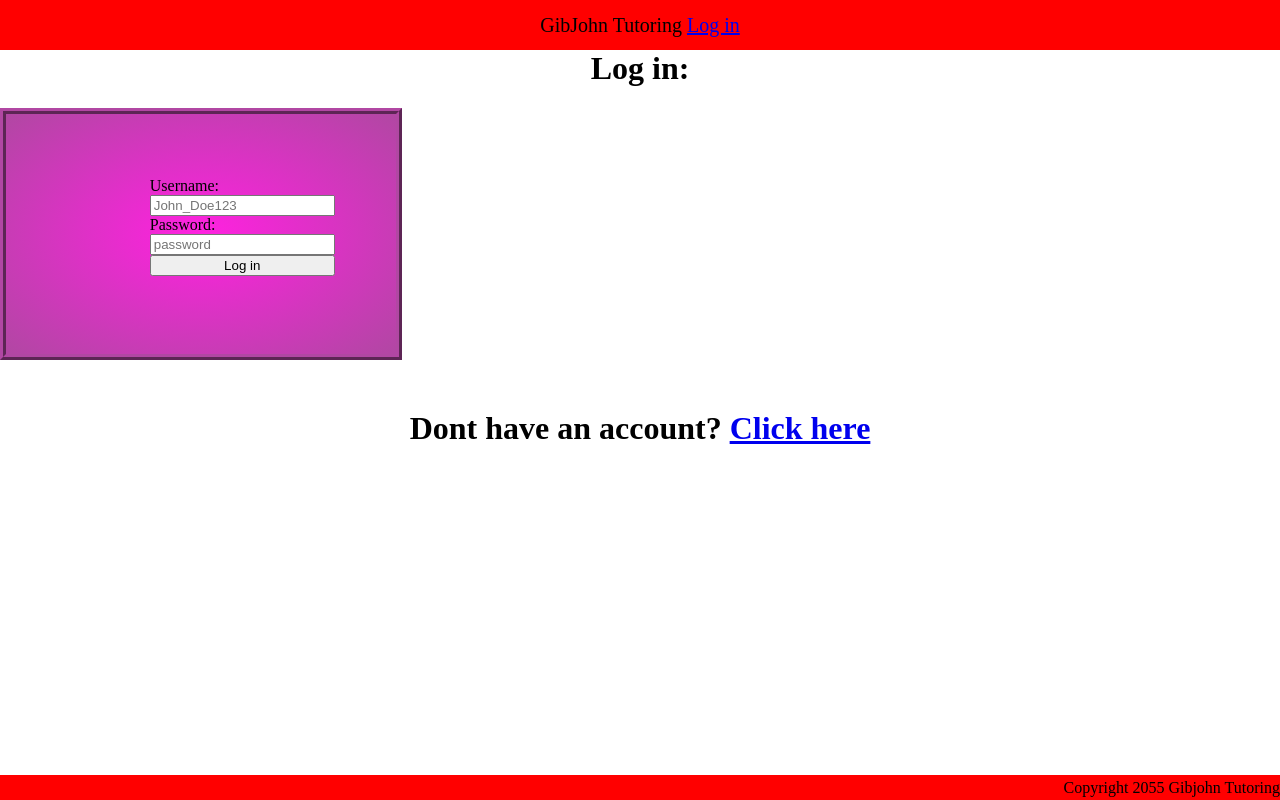
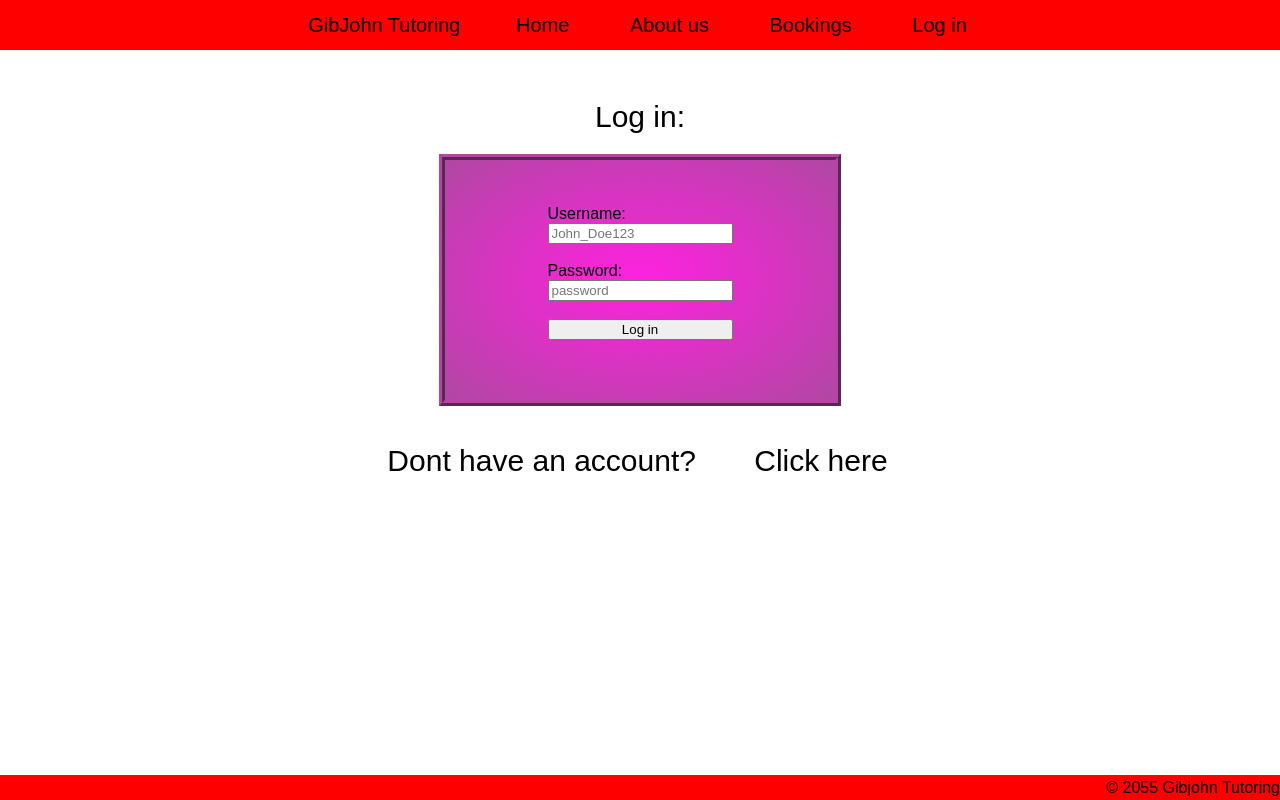
Before and after one commit to chukins/Summer22, a Flask app: page /login in a window 1280 px wide. Run offline with Flask 3, Linux system fonts and the light colour scheme.

Commit message:
added files for booking pages

```diff
--- a/app.py
+++ b/app.py
@@ -3,6 +3,8 @@ import hashlib
 import sqlite3
 import string
 from flask_session import Session
+import bcrypt
+salt = bcrypt.gensalt()
 acceptedChars = [x for x in string.punctuation+string.ascii_letters+string.digits]
 
 app = Flask(__name__)
@@ -35,13 +37,12 @@ def register():
         for z in username:
             if z not in acceptedChars:
                 return render_template("error.html", error="Username contains characters that are not allowed")
-        hashed = hashlib.sha512(password.encode()).hexdigest()
         conn = sqlite3.connect('database.db')
         c = conn.cursor()
         c.execute('''
             INSERT INTO LoginDetails (Username, Password, Email)
             VALUES (?, ?, ?)
-            ''', (username, hashed, email))
+            ''', (username, bcrypt.hashpw(password.encode("UTF-8"), salt), email))
         conn.commit()
         conn.close()
         session["username"] = request.form.get("username")
@@ -54,10 +55,11 @@ def login():
     if request.method == "POST":
         username = request.form.get('username')
         password = request.form.get('password')
-        hashed = hashlib.sha512(password.encode()).hexdigest()
+        hashed = bcrypt.hashpw(password.encode("UTF-8"), salt)
         conn = sqlite3.connect('database.db')
         c = conn.cursor()
-        logCheck = c.execute('SELECT * FROM LoginDetails WHERE Username = ? AND Password = ?',(username, hashed)).fetchone()
+        logCheck = c.execute('''SELECT * FROM LoginDetails WHERE
+                              Username = ? AND Password = ?''',(username, hashed)).fetchone()
         if logCheck is None:
             return render_template("error.html", error="Invalid username or password")
         conn.close()
@@ -74,6 +76,25 @@ def logout():
     session.clear()
     return redirect(url_for('index'))
 
+@app.route('/about')
+def about():
+    return render_template('About.html')
+
+@app.route('/Booking')
+def Booking():
+    return render_template('Bookings.html')
+
+@app.route('/DelBooking')
+def DelBooking():
+    return render_template('DelBooking.html', username=session['username'])
+
+@app.route('/createBooking')
+def cBooking():
+    return render_template('CreateBooking.html', username=session['username'])
+
+@app.route('/editBooking')
+def eBooking():
+    return render_template('EditBooking.html', username=session['username'])
 
 
 if __name__ == "__main__":
--- a/static/loginstyles.css
+++ b/static/loginstyles.css
@@ -12,7 +12,7 @@ button{
     border: 6px ridge #b147a3;
     height: 200px;
     width: 350px;
-    justify-content: space-around;
+    justify-content: center;
     flex-wrap: wrap;
     align-content: center;
 
@@ -21,9 +21,14 @@ button{
 #Form-container{
     display: flex;
     flex-direction: column;
+    justify-content: center;
 }
 
 #RegButton{
     font-size: 15px;
     background-color: whitesmoke;
 }
+
+main{
+    justify-content: center;
+}
--- a/static/styles.css
+++ b/static/styles.css
@@ -1,3 +1,8 @@
+*{
+    font-family: fantasy;
+    font-weight: lighter;
+}
+
 header{
     font-size: 20px;
     width: 100%;
@@ -26,6 +31,21 @@ body{
 }
 
 h1{
-    margin-top: 50px;
-    text-align: center
+    text-align: center;
+    font-size: 30px;
 }
+main{
+    display: flex;
+    justify-content: center;
+    align-content: center;
+    margin-top: 80px;
+    flex-direction: column;
+    align-items: center;
+}
+
+a{
+    text-decoration: none;
+    color: black;
+    padding-left: 50px;
+    padding-right: 5px
+}
--- /dev/null
+++ b/templates/About.html
@@ -0,0 +1,5 @@
+{% extends "layout.html" %}
+
+{% block body %}
+<h1>Lorem ipsum dolor, sit amet consectetur adipisicing elit. Ad dolorum et natus magni delectus blanditiis voluptatem at laboriosam accusamus cupiditate, vel vero obcaecati sint a enim neque recusandae itaque non! Lorem ipsum dolor, sit amet consectetur adipisicing elit. Aut quibusdam tempore enim, culpa, aliquid dicta est atque cum corrupti incidunt commodi mollitia amet inventore quisquam. Vel culpa dignissimos beatae officiis. Lorem ipsum dolor sit amet consectetur adipisicing elit. Quasi, vitae necessitatibus! Accusamus nesciunt cum quis corporis modi laboriosam rem, quod, iste odio beatae harum distinctio, fugit iusto provident quibusdam enim? </h1>
+{% endblock %}
--- a/templates/error.html
+++ b/templates/error.html
@@ -1,4 +1,5 @@
 {% extends "layout.html" %}
 {% block body %}
 <h1>error {{error}}</h1>
+<p><a href="{{url_for('login')}}">Go back to previous page</a></p>
 {% endblock %}
--- a/templates/index.html
+++ b/templates/index.html
@@ -5,9 +5,6 @@
 <h1>You are logged in as {{ username }}. <a href="{{url_for('logout')}}">Log out</a></h1>
 
 {% else %}
-    <h1>You are not logged in. <a href="{{url_for('login')}}">Log in</a></h1>
-
+    <h1>You are not logged in. click log in above to log in.</h1>
 {% endif %}
-
-<a href="{{url_for('login')}}">log in</a>
 {% endblock %}
--- a/templates/layout.html
+++ b/templates/layout.html
@@ -8,14 +8,22 @@
 </head>
 
 <body>
-
-    {% block body %}{% endblock %}
     {% if username %}
-        <header>GibJohn tutoring <a href="{{url_for('logout')}}">Log out</a></header>
+        <header>GibJohn tutoring
+            <a href="{{url_for('index')}}">Home</a>
+            <a href="{{url_for('about')}}">About us</a>
+            <a href="{{url_for('Booking')}}">Bookings</a>
+            <a href="{{url_for('logout')}}">Log out</a>
+        </header>
     {% else %}
-        <header>GibJohn Tutoring <a href="{{url_for('login')}}">Log in</a></header>
+        <header>GibJohn Tutoring
+            <a href="{{url_for('index')}}">Home</a>
+            <a href="{{url_for('about')}}">About us</a>
+            <a href="{{url_for('Booking')}}">Bookings</a>
+            <a href="{{url_for('login')}}">Log in</a></header>
     {% endif %}
-    <footer>Copyright 2055 Gibjohn Tutoring</footer>
+    <main>{% block body %}{% endblock %}</main>
+    <footer>© 2055 Gibjohn Tutoring</footer>
 </body>
 
 </html>
--- a/templates/login.html
+++ b/templates/login.html
@@ -1,16 +1,19 @@
 <link rel="stylesheet" href="{{url_for('static', filename='loginstyles.css')}}">
 {% extends "layout.html" %}
 {% block body %}
-<h1>Log in:</h1>
+<h1 class="Left">Log in:</h1>
 <div id="Register-form">
     <br>
     <form method="POST" action="/login" id="Form-container">
         <label for="username">Username:</label>
         <input type="text" name="username" placeholder="John_Doe123" autocomplete="off">
+        <br>
         <label for="password">Password:</label>
         <input type="password" name="password" placeholder="password" autocomplete="off">
+        <br>
         <button type="submit">Log in</button>
     </form>
 </div>
+<br>
 <h1>Dont have an account? <a href="{{url_for('register')}}">Click here</a></h1>
 {% endblock %}
--- a/templates/register.html
+++ b/templates/register.html
@@ -2,6 +2,7 @@
 {% extends "layout.html" %}
 {% block body %}
 <h1>Register:</h1>
+<body>
     <main>
         <div id="Register-form">
             <form method="POST" action="/register" id="Form-container" >
@@ -18,4 +19,5 @@
             </form>
         </div>
     </main>
+</body>
 {% endblock %}
```
Also changed, not shown: templates/Bookings.html (added, +14 -0 lines), templates/CreateBooking.html (added, +8 -0 lines), templates/DelBooking.html (added, +8 -0 lines), templates/EditBooking.html (added, +8 -0 lines), database.db, 1 other file. Lines whose indentation alone changed are shown as unchanged.
